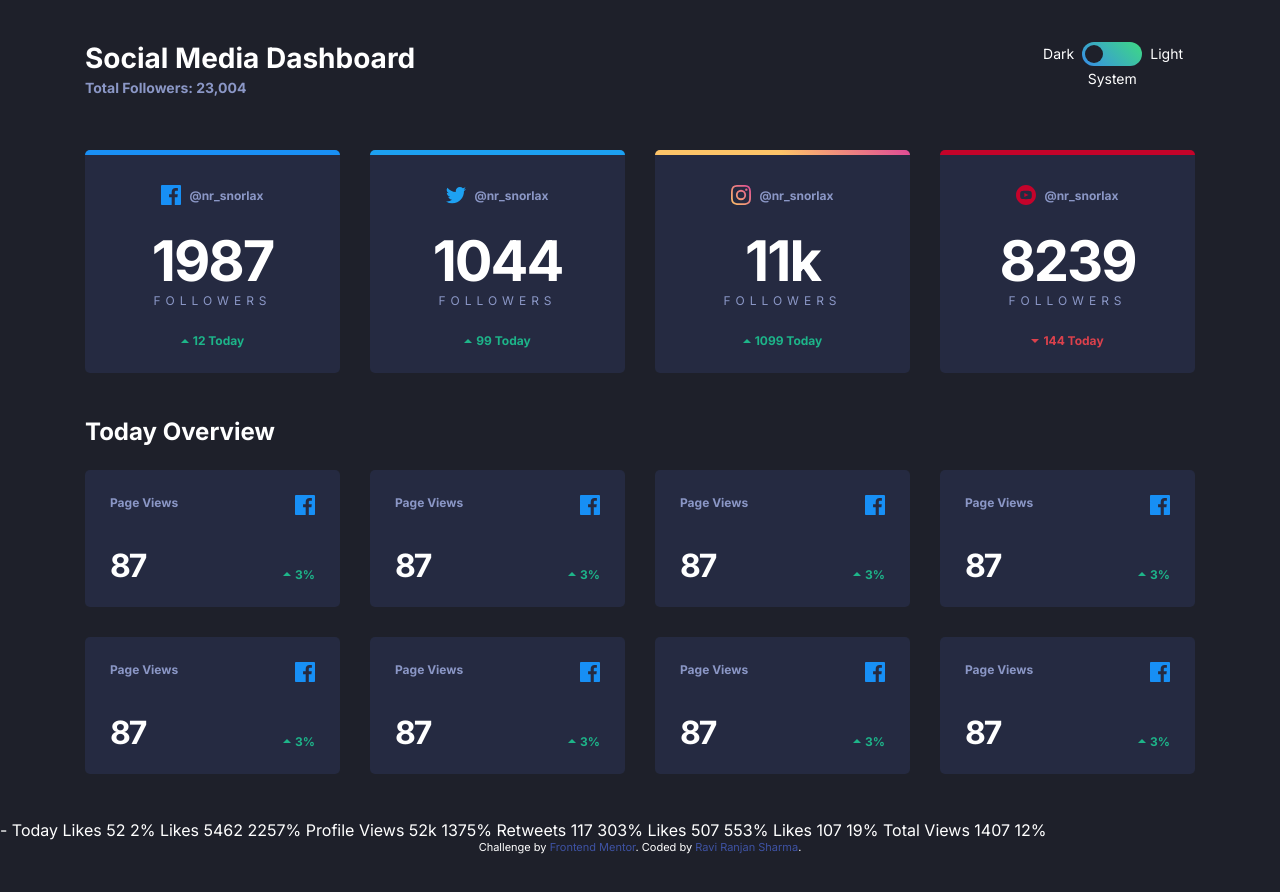
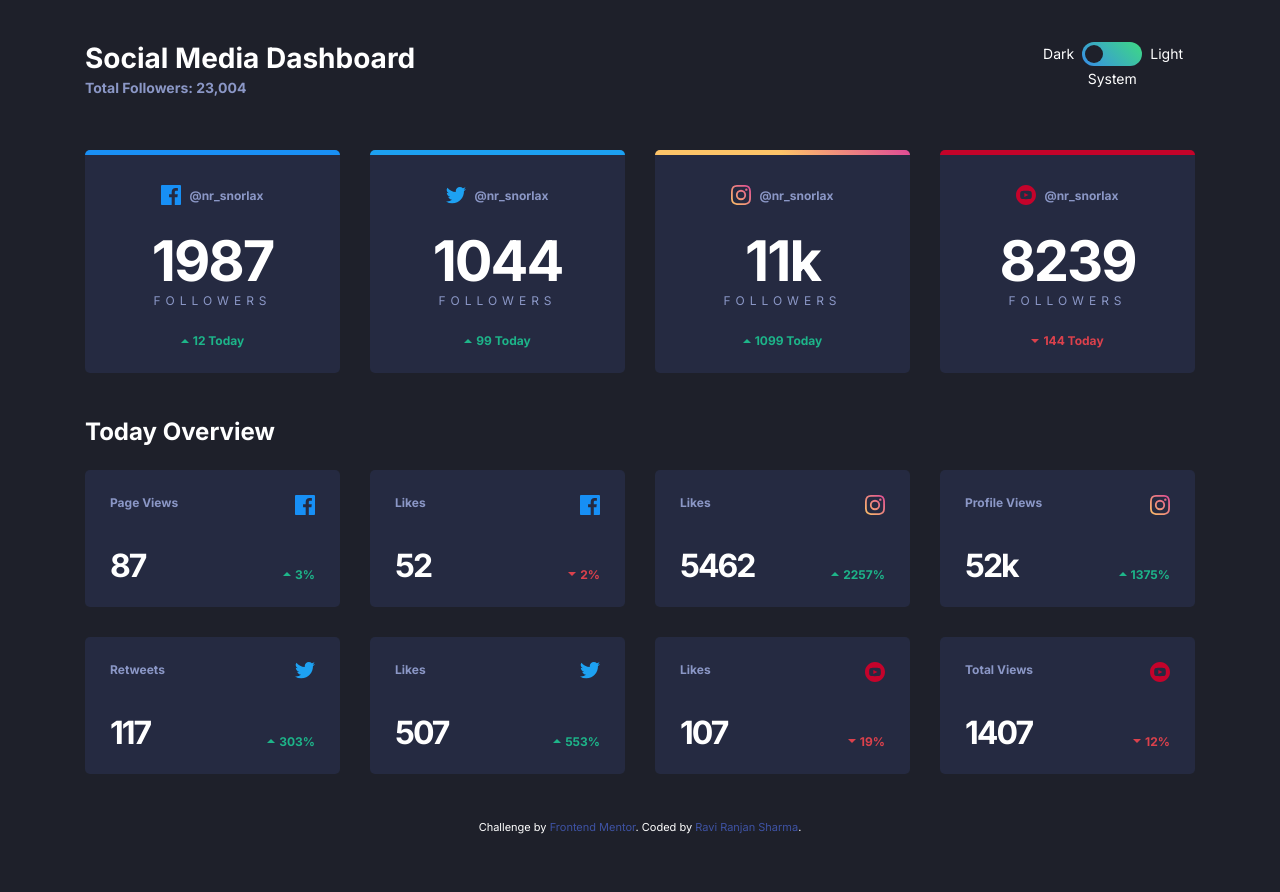
Before and after one commit to Ravi-Ranjan-Sharma-droid/Fem-SM-dashboard-dark-light-toggle, a website: page index.html in a window 1280 px wide. Shown: the top 892 px of the page. Drawn offline with Linux system fonts and the light colour scheme; files that its build step writes are made by us from their sources.

Commit message:
all bottom cards info updated

```diff
--- a/app/scss/components/card.scss
+++ b/app/scss/components/card.scss
@@ -63,7 +63,7 @@
     margin-bottom: rem(28);
   }
 
-  &__subtitle{
+  &__subtitle {
     font-size: rem(12);
     font-weight: 700;
   }
@@ -71,17 +71,17 @@
   &__icon {
     margin-right: 8px;
 
-    &--facebook {
-    }
+    //   &--facebook {
+    //   }
 
-    &--twitter {
-    }
+    //   &--twitter {
+    //   }
 
-    &--instagram {
-    }
+    //   &--instagram {
+    //   }
 
-    &--youtube {
-    }
+    //   &--youtube {
+    //   }
   }
 
   &__username {
@@ -106,7 +106,6 @@
 
     &--small {
       font-size: rem(32);
-
     }
   }
 
@@ -138,6 +137,6 @@
     }
   }
 
-  &__number {
-  }
+  // &__number {
+  // }
 }
--- a/index.html
+++ b/index.html
@@ -122,6 +122,7 @@
     <!-- bottom card -->
     <section class="container">
       <h2>Today Overview</h2>
+      <!-- all bottom cards -->
       <div class="cards">
         <!-- Bottom card number: 01 -->
         <div class="card card-grid">
@@ -135,83 +136,77 @@
         </div>
         <!-- Bottom card number: 02 -->
         <div class="card card-grid">
-          <div class="card__subtitle">Page Views</div>
+          <div class="card__subtitle">Likes</div>
           <img class="" src="images/icon-facebook.svg" alt="Facebook">
-          <div class="card__count card__count--small">87</div>
-          <div class="card__change card__change--up">
-            <img src="images/icon-up.svg" alt="icon-up-arrow">
-            <div class="card__number">3%</div>
+          <div class="card__count card__count--small">52</div>
+          <div class="card__change card__change--down">
+            <img src="images/icon-down.svg" alt="icon-down-arrow">
+            <div class="card__number">2%</div>
           </div>
         </div>
         <!-- Bottom card number: 03 -->
         <div class="card card-grid">
-          <div class="card__subtitle">Page Views</div>
-          <img class="" src="images/icon-facebook.svg" alt="Facebook">
-          <div class="card__count card__count--small">87</div>
+          <div class="card__subtitle">Likes</div>
+          <img class="" src="images/icon-instagram.svg" alt="Instagram">
+          <div class="card__count card__count--small">5462</div>
           <div class="card__change card__change--up">
             <img src="images/icon-up.svg" alt="icon-up-arrow">
-            <div class="card__number">3%</div>
+            <div class="card__number">2257%</div>
           </div>
         </div>
         <!-- Bottom card number: 04 -->
         <div class="card card-grid">
-          <div class="card__subtitle">Page Views</div>
-          <img class="" src="images/icon-facebook.svg" alt="Facebook">
-          <div class="card__count card__count--small">87</div>
+          <div class="card__subtitle">Profile Views</div>
+          <img class="" src="images/icon-instagram.svg" alt="Instagram">
+          <div class="card__count card__count--small">52k</div>
           <div class="card__change card__change--up">
             <img src="images/icon-up.svg" alt="icon-up-arrow">
-            <div class="card__number">3%</div>
+            <div class="card__number">1375%</div>
           </div>
         </div>
         <!-- Bottom card number: 05 -->
         <div class="card card-grid">
-          <div class="card__subtitle">Page Views</div>
-          <img class="" src="images/icon-facebook.svg" alt="Facebook">
-          <div class="card__count card__count--small">87</div>
+          <div class="card__subtitle">Retweets</div>
+          <img class="" src="images/icon-twitter.svg" alt="Twitter">
+          <div class="card__count card__count--small">117</div>
           <div class="card__change card__change--up">
             <img src="images/icon-up.svg" alt="icon-up-arrow">
-            <div class="card__number">3%</div>
+            <div class="card__number">303%</div>
           </div>
         </div>
         <!-- Bottom card number: 06 -->
         <div class="card card-grid">
-          <div class="card__subtitle">Page Views</div>
-          <img class="" src="images/icon-facebook.svg" alt="Facebook">
-          <div class="card__count card__count--small">87</div>
+          <div class="card__subtitle">Likes</div>
+          <img class="" src="images/icon-twitter.svg" alt="Twitter">
+          <div class="card__count card__count--small">507</div>
           <div class="card__change card__change--up">
             <img src="images/icon-up.svg" alt="icon-up-arrow">
-            <div class="card__number">3%</div>
+            <div class="card__number">553%</div>
           </div>
         </div>
         <!-- Bottom card number: 07 -->
         <div class="card card-grid">
-          <div class="card__subtitle">Page Views</div>
-          <img class="" src="images/icon-facebook.svg" alt="Facebook">
-          <div class="card__count card__count--small">87</div>
-          <div class="card__change card__change--up">
-            <img src="images/icon-up.svg" alt="icon-up-arrow">
-            <div class="card__number">3%</div>
+          <div class="card__subtitle">Likes</div>
+          <img class="" src="images/icon-youtube.svg" alt="YouTube">
+          <div class="card__count card__count--small">107</div>
+          <div class="card__change card__change--down">
+            <img src="images/icon-down.svg" alt="icon-down-arrow">
+            <div class="card__number">19%</div>
           </div>
         </div>
         <!-- Bottom card number: 08 -->
         <div class="card card-grid">
-          <div class="card__subtitle">Page Views</div>
-          <img class="" src="images/icon-facebook.svg" alt="Facebook">
-          <div class="card__count card__count--small">87</div>
-          <div class="card__change card__change--up">
-            <img src="images/icon-up.svg" alt="icon-up-arrow">
-            <div class="card__number">3%</div>
+          <div class="card__subtitle">Total Views</div>
+          <img class="" src="images/icon-youtube.svg" alt="YouTube">
+          <div class="card__count card__count--small">1407</div>
+          <div class="card__change card__change--down">
+            <img src="images/icon-down.svg" alt="icon-down-arrow">
+            <div class="card__number">12%</div>
           </div>
         </div>
       </div>
     </section>
     <!-- footer section -->
-    <text>
-      - Today Likes 52 2% Likes 5462 2257%
-      Profile Views 52k 1375% Retweets 117 303% Likes 507 553% Likes 107 19%
-      Total Views 1407 12%
-    </text>
-
   </main>
 
   <div class="attribution">
```
Also changed, not shown: 1 other file.
